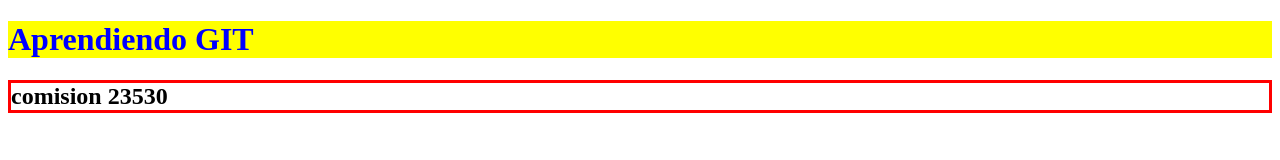
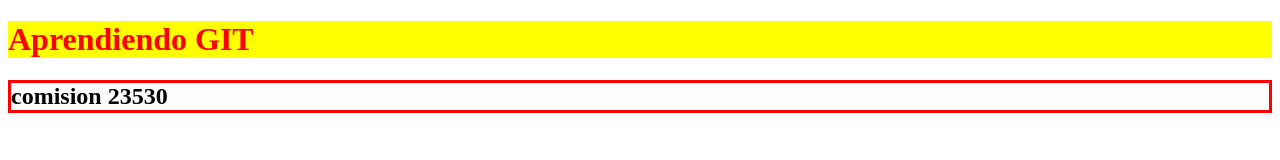
Before and after one commit to AnaRivkin/aprendiendo-Git, a plain HTML site: page index.html in a window 1280 px wide. Drawn offline with Linux system fonts and the light colour scheme.

```diff
--- a/css/estilos.css
+++ b/css/estilos.css
@@ -1,6 +1,4 @@
-h1{ color: blue;
+h1{ color: red;
 background-color: yellow;}
 
-h2{border: solid red;
-
-}
+h2{border: solid red;}
```
